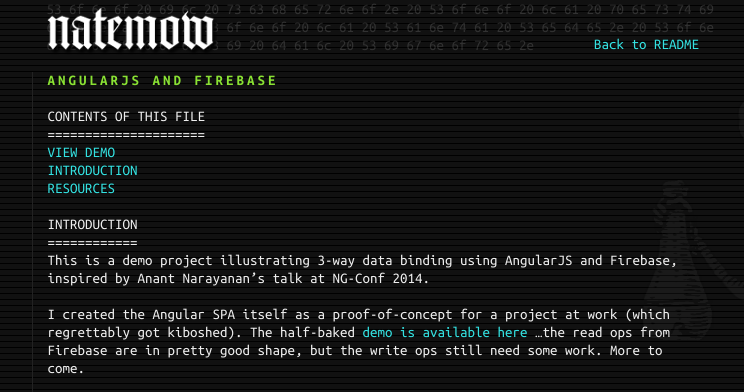
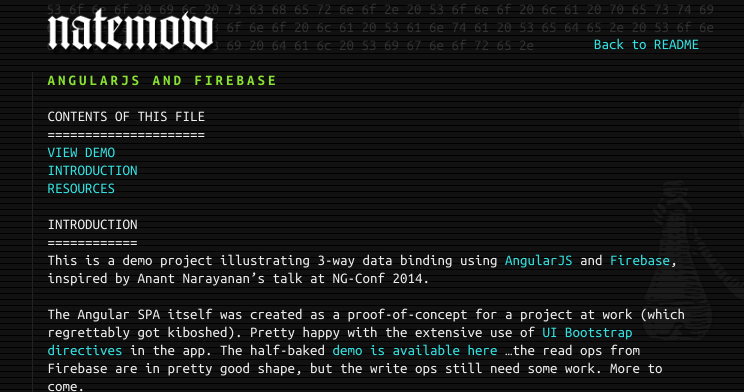
Before and after one commit to natemow/natemow.github.io, a Jekyll site: the page built from angularjs-firebase.md, in a window 1280 px wide and 1080 px high, cut to the strip 0-392 px from the top of the window. Shown: the whole strip, without its empty margins (121-865 px from the left). Built offline with Jekyll 4.4.1, drawn with Linux system fonts in a browser that asks for light colours; nearby versions of some CDN libraries.

Commit message:
Expanded Angular+Firebase page.

```diff
--- a/angularjs-firebase.md
+++ b/angularjs-firebase.md
@@ -8,8 +8,8 @@
 
 ## Introduction
 
-This is a demo project illustrating 3-way data binding using AngularJS and Firebase, inspired by Anant Narayanan's talk at NG-Conf 2014.
+This is a demo project illustrating 3-way data binding using [AngularJS](https://angularjs.org/) and [Firebase](https://www.firebase.com/), inspired by Anant Narayanan's talk at NG-Conf 2014.
 
-I created the Angular SPA itself as a proof-of-concept for a project at work (which regrettably got kiboshed). The half-baked <a href="{{ page.url_demo }}" target="_blank">demo is available here</a> ...the read ops from Firebase are in pretty good shape, but the write ops still need some work. More to come.
+The Angular SPA itself was created as a proof-of-concept for a project at work (which regrettably got kiboshed). Pretty happy with the extensive use of [UI Bootstrap directives](https://angular-ui.github.io/bootstrap/) in the app. The half-baked <a href="{{ page.url_demo }}" target="_blank">demo is available here</a> ...the read ops from Firebase are in pretty good shape, but the write ops still need some work. More to come.
 
 <iframe width="100%" height="432" src="https://www.youtube.com/embed/e4yUTkva_FM" frameborder="0" allowfullscreen></iframe>
```
